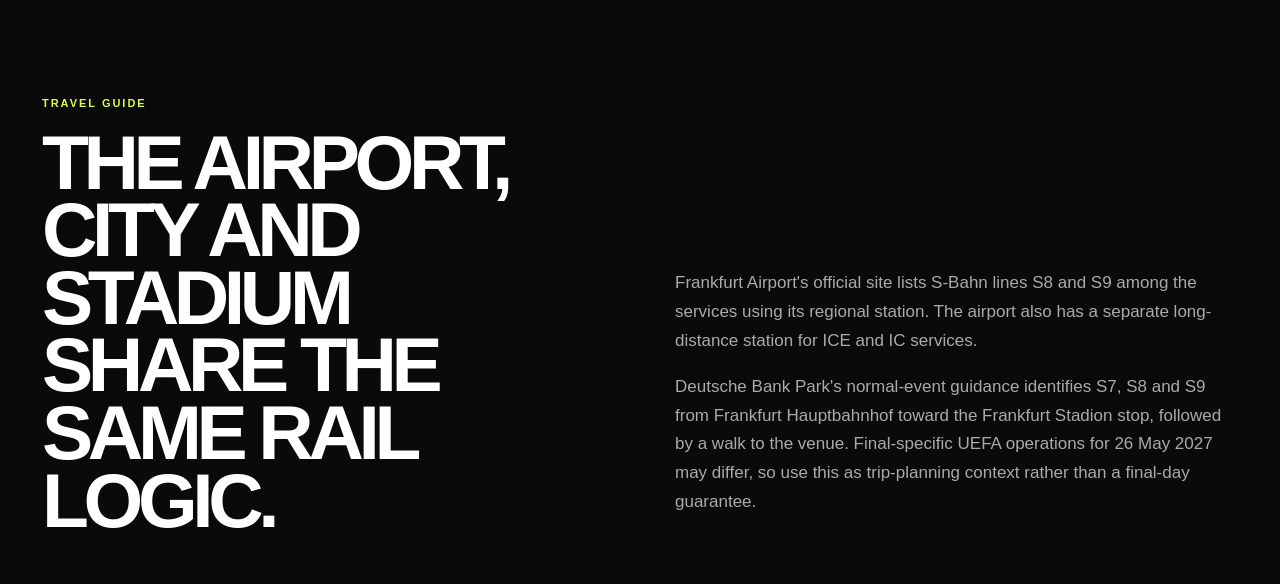
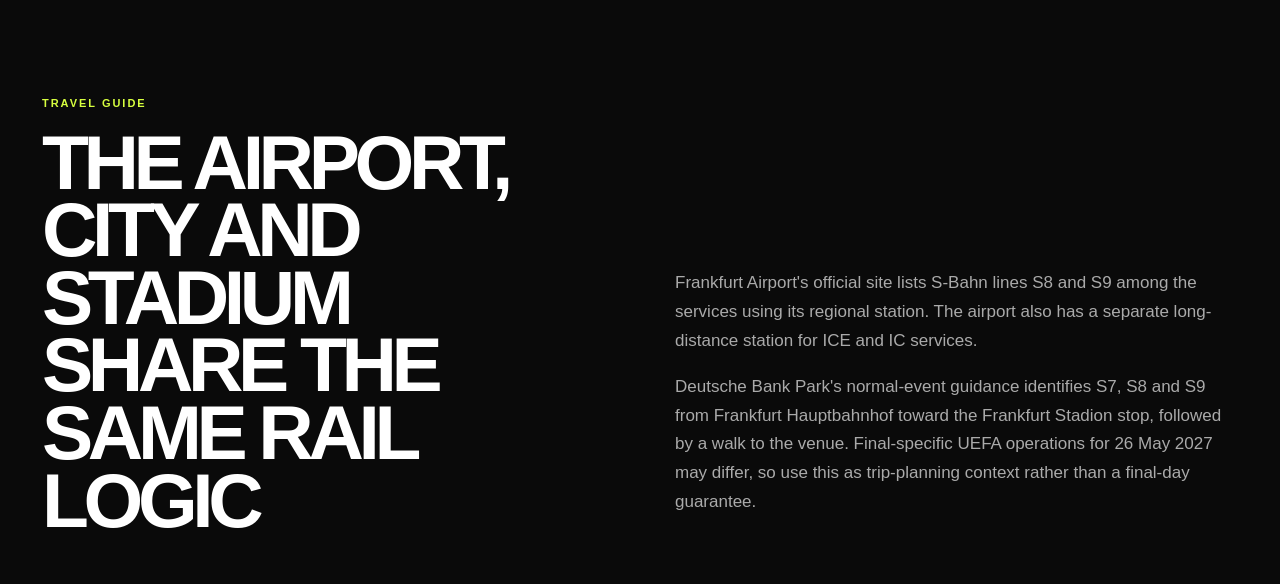
Before and after one commit to istanbulhighlights34-star/finalistanbul, a Next.js app: page /cities/frankfurt/airport-to-stadion-frankfurt in a window 1280 px wide. Shown: the part 960-1544 px from the top of the page. Built offline with nearby package versions, Linux system fonts and the light colour scheme.

Commit message:
Remove periods from visible headings

```diff
--- a/app/cities/frankfurt/airport-to-stadion-frankfurt/page.tsx
+++ b/app/cities/frankfurt/airport-to-stadion-frankfurt/page.tsx
@@ -13,7 +13,7 @@ export default function Page() {
     <TravelGuide
       kicker="FRANKFURT / AIRPORT TO STADIUM"
       title="AIRPORT TO"
-      accent="STADION FRANKFURT."
+      accent="STADION FRANKFURT"
       lede="Frankfurt's airport rail network and the stadium's south-city location make public transport the natural planning starting point for a short final trip."
       facts={[
         ["S8 / S9", "Airport regional rail"],
@@ -21,7 +21,7 @@ export default function Page() {
         ["26 MAY", "2027 final"],
         ["PUBLIC TRANSIT", "Planning priority"],
       ]}
-      introTitle="THE AIRPORT, CITY AND STADIUM SHARE THE SAME RAIL LOGIC."
+      introTitle="THE AIRPORT, CITY AND STADIUM SHARE THE SAME RAIL LOGIC"
       paragraphs={[
         "Frankfurt Airport's official site lists S-Bahn lines S8 and S9 among the services using its regional station. The airport also has a separate long-distance station for ICE and IC services.",
         "Deutsche Bank Park's normal-event guidance identifies S7, S8 and S9 from Frankfurt Hauptbahnhof toward the Frankfurt Stadion stop, followed by a walk to the venue. Final-specific UEFA operations for 26 May 2027 may differ, so use this as trip-planning context rather than a final-day guarantee.",
```
